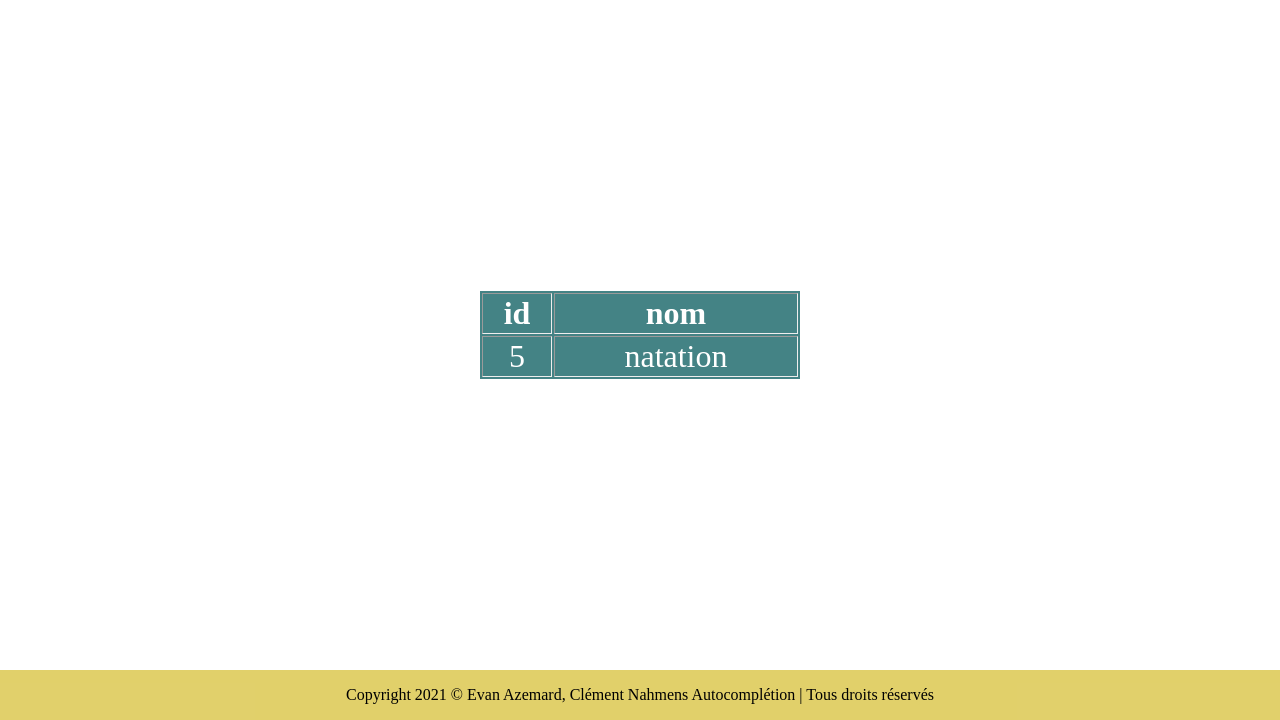
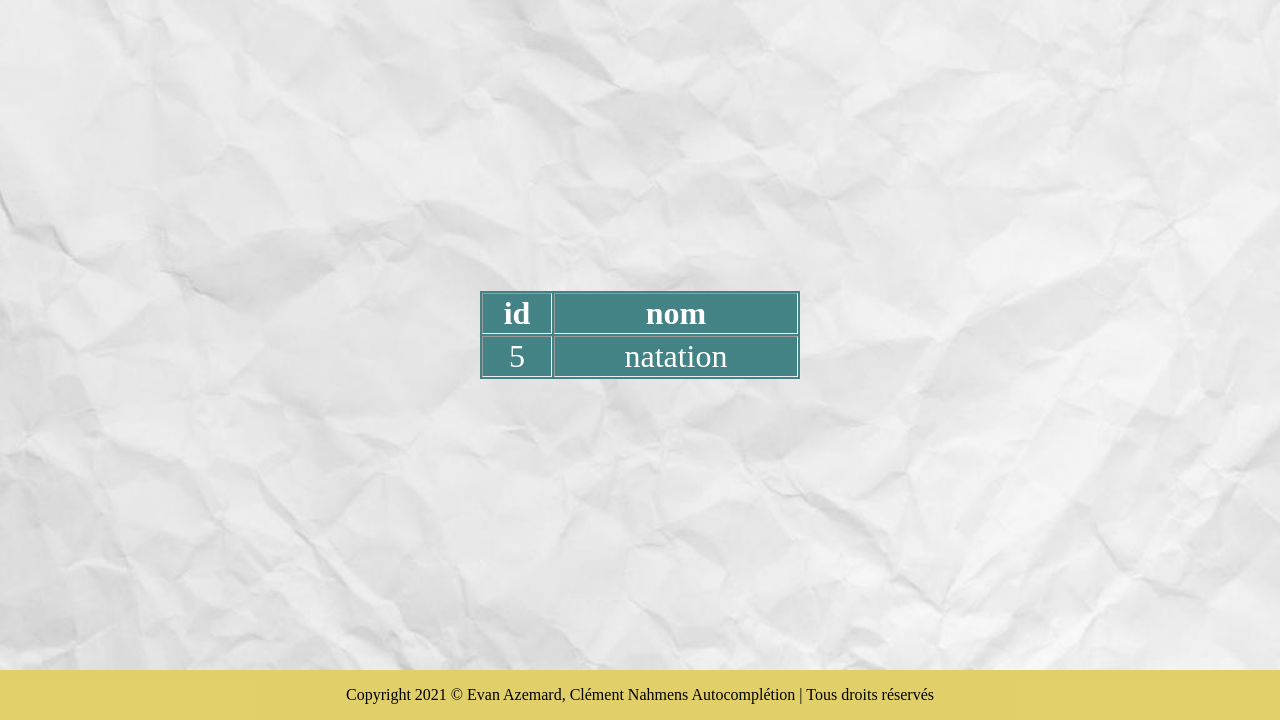
Before and after one commit to evan-azemard/autocompletion, a PHP site: page /element.php in a window 1280 px wide. Shown: the part 80-800 px from the top of the page. Run offline with PHP 8.4, Linux system fonts and the light colour scheme.

Commit message:
ajout requette bdd et background

```diff
--- a/bdd/autocompletion.sql
+++ b/bdd/autocompletion.sql
@@ -27,6 +27,7 @@ SET time_zone = "+00:00";
 -- Structure de la table `sports`
 --
 
+CREATE DATABASE autocompletion;
 CREATE TABLE `sports` (
   `id` int(11) NOT NULL,
   `nom` varchar(255) COLLATE utf8mb4_unicode_ci NOT NULL
--- a/element.php
+++ b/element.php
@@ -17,7 +17,7 @@
         </form>
     </div>
 </header>
-<main id="main_index">
+<main id="mainmain">
         <table border="1px">
             <thead>
                 <tr>
@@ -32,7 +32,6 @@
             </tr>
             </tbody>
         </table>
-
 </main>
 <footer>
     <p>Copyright 2021 © Evan Azemard, Clément Nahmens Autocomplétion | Tous droits réservés</p>
--- a/recherche.php
+++ b/recherche.php
@@ -17,7 +17,7 @@
         </form>
     </div>
 </header>
-<main id="main_index">
+<main id="mainmain">
     <div id="re_div">
         <span>
             <a href="#">Lien vers la page Natation</a>
--- a/style.css
+++ b/style.css
@@ -105,6 +105,18 @@ a:hover{
     color: #448385;
 }
 
+#mainmain{
+    background-image: url("2.png");
+    background-repeat: no-repeat;
+    background-size: cover;
+    flex-grow: 1;
+    display: flex;
+    flex-direction: column;
+    justify-content: center;
+    align-items: center;
+    text-align: center;
+}
+
 table{
     height: 80%;
     width: 25%;
```
Also changed, not shown: 2.png (added).
